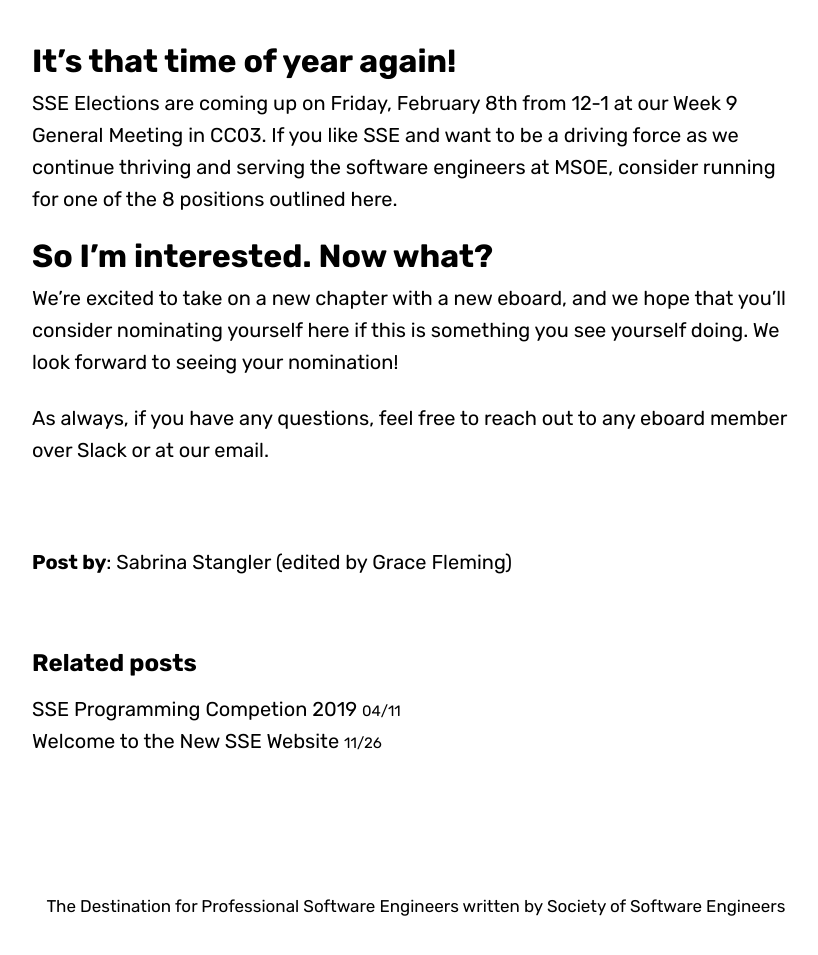
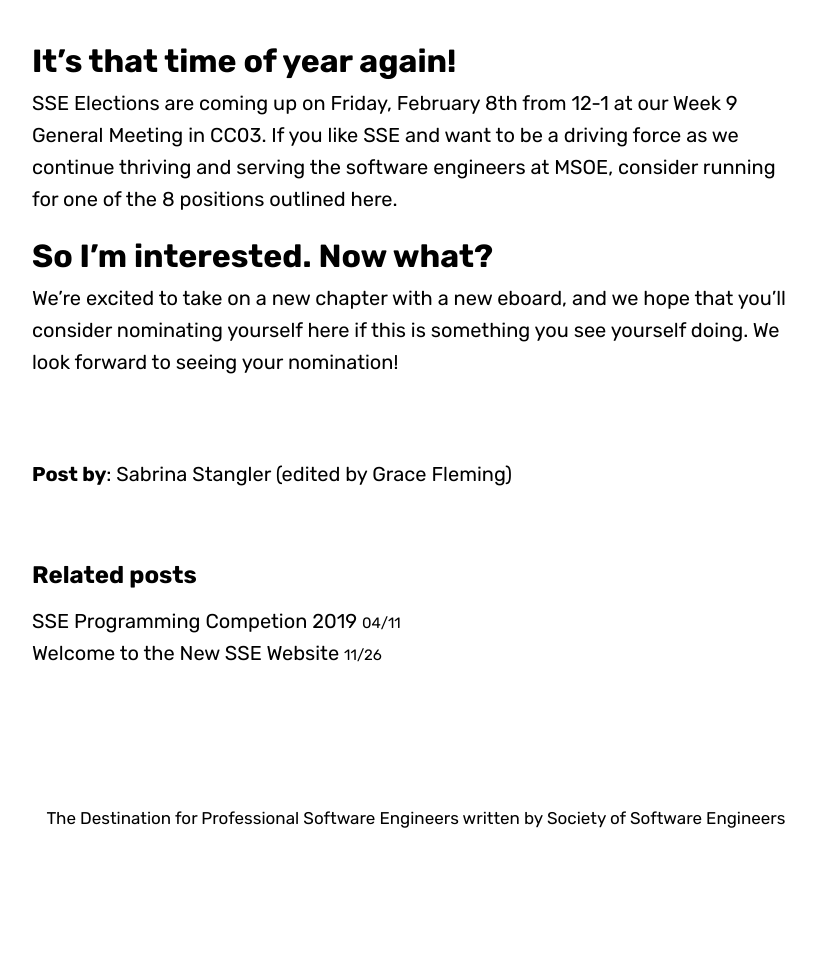
Before and after one commit to msoe-sse/jekyll-post-editor-test-repo, a Jekyll site: the page built from _posts/2019-1-18-eBoard-positions-available.md, in a window 1280 px wide, cut to the strip 968-1952 px from the top of the page. Shown: the top 955 px of the strip, without its empty margins (224-1042 px from the left). Built offline with Jekyll 4.4.1, drawn with Linux system fonts in a browser that asks for light colours; some web fonts are replaced; after the commit the page ends 1864 px from its top, so only the background shows below that; some of the changed lines change nothing that is shown.

Commit message:
Created post SSE Eboard Positions Available

```diff
--- a/_posts/2019-1-18-eBoard-positions-available.md
+++ b/_posts/2019-1-18-eBoard-positions-available.md
@@ -6,7 +6,7 @@
   - announcement
   - info
 hero: https://source.unsplash.com/collection/145103/
-overlay: blue
+overlay: red
 published: true
 ---
 {: .lead}
@@ -16,5 +16,3 @@
 
 # So I'm interested. Now what?
 We're excited to take on a new chapter with a new eboard, and we hope that you'll consider nominating yourself [here](https://goo.gl/forms/V6td4909MrfYZNix1) if this is something you see yourself doing. We look forward to seeing your nomination!
-
-As always, if you have any questions, feel free to reach out to any eboard member over Slack or at our [email](contact@msoe-sse.com).
```
